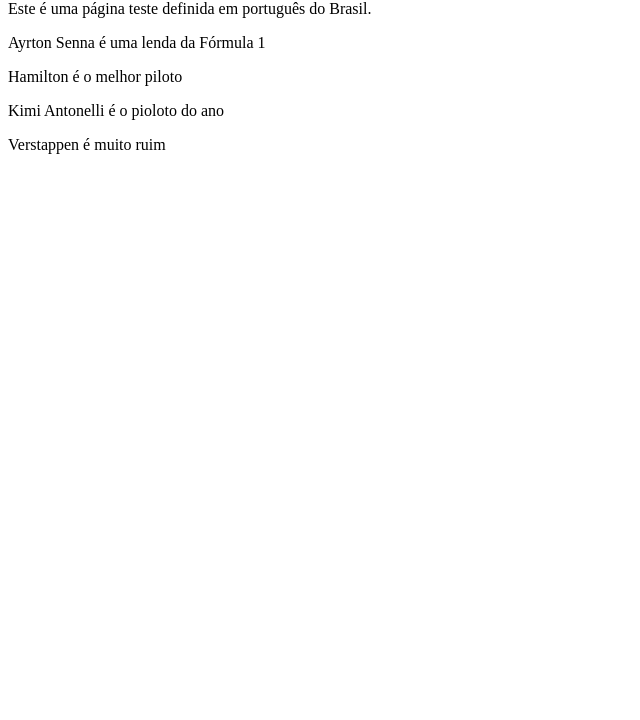
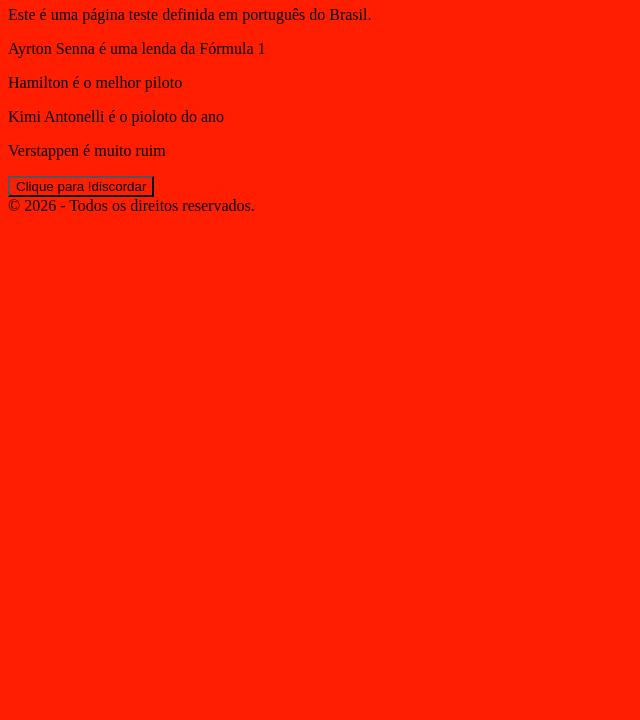
Before and after one commit to ElderSilva09/lima, a plain HTML site: page index.html in a window 1280 px wide. Shown: the part 80-800 px from the top of the page, without its empty margins (0-640 px from the left). Drawn offline with nearby package versions, Linux system fonts and the light colour scheme; a web font is replaced by a local one.

Commit message:
Informações básicas

```diff
--- a/index.html
+++ b/index.html
@@ -3,14 +3,57 @@
 <head>
     <meta charset="UTF-8">
     <meta name="viewport" content="width=device-width, initial-scale=1.0">
+    <meta name="description" content="Guia completo sobre HTML e suas tags">
+    <meta name="keywords" content="HTML, tags, programação, web design">
+    <meta name="author" content="Elder Silva">
+
+    <link rel="icon" href="./formula-one.png" type="image/png">
+
+    <link rel="preconnect" href="https://fonts.googleapis.com">
+    <link rel="preconnect" href="https://fonts.gstatic.com" crossorigin>
+    <link href="https://fonts.googleapis.com/css2?family=Dancing+Script:wght@400..700&family=Griffy&family=Lobster+Two:ital,wght@0,400;0,700;1,400;1,700&family=Playfair+Display:ital,wght@0,400..900;1,400..900&family=Ramabhadra&family=Roboto+Slab:wght@100..900&display=swap" rel="stylesheet">
+
+    <link rel="stylesheet" href="style.css">
+
+    <script defer src="script.js"></script>
+
     <title>F1</title>
 </head>
 <body>
-    <h1>Bem-vindo ao site</h1>
-    <p>Este é uma página teste definida em português do Brasil.</p>
-    <p>Ayrton Senna é uma lenda da Fórmula 1</p>
-    <p>Hamilton é o melhor piloto</p>
-    <p>Kimi Antonelli é o pioloto do ano</p>
-    <p>Verstappen é muito ruim</p>
+
+    <header>
+        <h1 style="font-family: Playfair Display, sans-serif">Bem-vindo ao site</h1>
+    </header>
+
+    <main>
+    <p>
+        Este é uma página teste definida em português do Brasil.
+    </p>
+
+    <p>
+        Ayrton Senna é uma lenda da Fórmula 1
+    </p>
+
+    <p>
+        Hamilton é o melhor piloto
+    </p>
+
+    <p>
+        Kimi Antonelli é o pioloto do ano
+    </p>
+
+    <p id="paragrafo">
+        Verstappen é muito ruim
+    </p>
+
+    <button id="botao">
+        Clique para !discordar
+    </button>
+    </main>
+
+    <footer>
+        &copy; 2026 - Todos os direitos reservados.
+    </footer>
+
 </body>
 </html>
--- /dev/null
+++ b/script.js
@@ -0,0 +1,5 @@
+        const paragrafo = document.querySelector("#paragrafo");
+        const botao = document.querySelector("#botao");
+        botao.addEventListener("click", () => {
+           paragrafo.innerHTML = "Com uma carroça conhecida como carro da Red Bull"
+        });
--- /dev/null
+++ b/style.css
@@ -0,0 +1,3 @@
+* {
+    background-color: #ff1e00;
+}
```
Also changed, not shown: formula-one.png (added), 1 other file.
